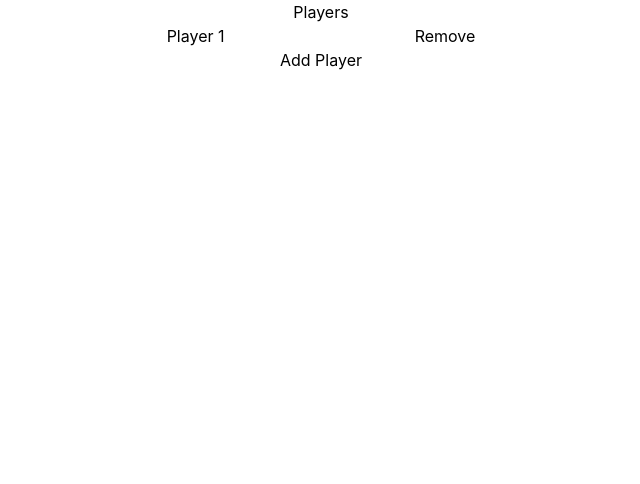
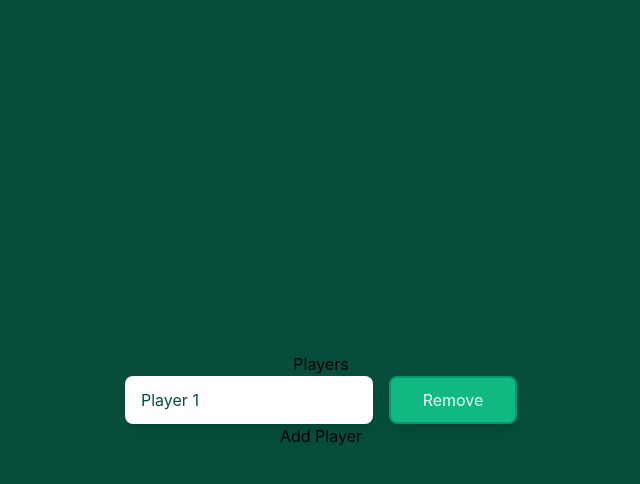
Before and after one commit to wb204/mtg-assist, a React (Create React App) app in the folder mtg-app/: page / in a window 1280 px wide. Both pictures are taken after a click on the button "Add Player". Shown: the top 484 px of the page, without its empty margins (319-959 px from the left). Built offline with nearby package versions, Linux system fonts and the light colour scheme.

Commit message:
Tailwind testing

```diff
--- a/mtg-app/package.json
+++ b/mtg-app/package.json
@@ -12,7 +12,6 @@
     "react": "^18.2.0",
     "react-dom": "^18.2.0",
     "react-scripts": "5.0.1",
-    "tailwindcss": "^3.4.1",
     "web-vitals": "^2.1.4"
   },
   "scripts": {
@@ -43,6 +42,7 @@
   },
   "devDependencies": {
     "@babel/plugin-proposal-private-property-in-object": "^7.21.11",
-    "gh-pages": "^6.1.1"
+    "gh-pages": "^6.1.1",
+    "tailwindcss": "^3.4.1"
   }
 }
--- a/mtg-app/src/App.js
+++ b/mtg-app/src/App.js
@@ -6,9 +6,9 @@ import './App.css';
 function App() {
   return (
     <div className="App">
-      <div>
+      <section className="grid place-items-center bg-emerald-900 p-16 min-h-screen">
         <LifeCounter />
-      </div>
+      </section>
     </div>
   );
 }
--- a/mtg-app/src/LifeCounter.js
+++ b/mtg-app/src/LifeCounter.js
@@ -61,14 +61,15 @@ const LifeCounter = () => {
 				<div>
 					<h2>Players</h2>
 					{players.map((player, index) => (
-						<div key={index}>
+						<div className="flex gap-4" key={index}>
 							<input
+							className="h-12 min-w-[12rem] rounded-lg border-emerald-500 indent-4 text-emerald-900 shadow-lg focus:outline-none focus:ring focus:ring-emerald-600"
 							type="text"
 							placeholder={player.name}
 							value={player.name}
 							onChange={(e) => handlePlayerNameChange(index, e.target.value)}
 							/>
-							<button onClick={() => handleRemovePlayer(index)}>Remove</button>
+							<button className="h-12 min-w-[8rem] rounded-lg border-2 border-emerald-600 bg-emerald-500 text-emerald-50 shadow-lg hover:bg-emerald-600 focus:outline-none focus:ring focus:ring-emerald-600" onClick={() => handleRemovePlayer(index)}>Remove</button>
 						</div>
 					))}
 					<button onClick={handleAddPlayer}>Add Player</button>
--- /dev/null
+++ b/mtg-app/src/index.css
@@ -0,0 +1,3 @@
+@tailwind base;
+@tailwind components;
+@tailwind utilities;
```
Also changed, not shown: 1 other file (tests, documents, lock files or other folders).
